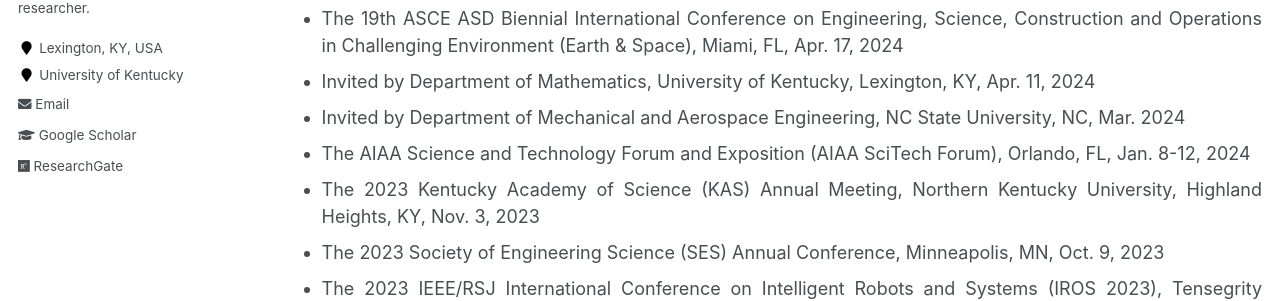
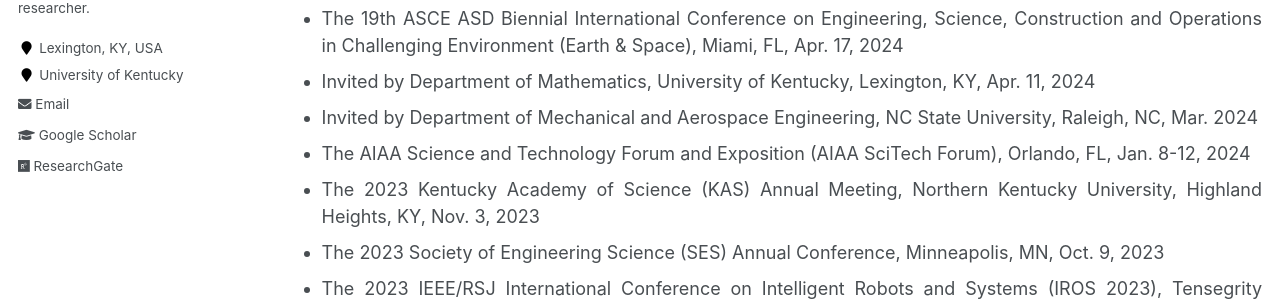
Before and after one commit to Muhao-Chen/muhao-chen.github.io, a Jekyll site: the page built from _pages/professional-activities.md, in a window 1280 px wide and 900 px high. Shown: the part 357-658 px from the top of the window. Built offline with Jekyll 4.4.1, drawn with Linux system fonts in a browser that asks for light colours.

Commit message:
Update professional-activities.md

```diff
--- a/_pages/professional-activities.md
+++ b/_pages/professional-activities.md
@@ -18,7 +18,7 @@ toc_max_header: 1
 - The 19th ASCE ASD Biennial International Conference on Engineering, Science, Construction and Operations in Challenging Environment (Earth & Space), Miami, FL, Apr. 17, 2024
 <!-- - Invited by Profs. Jing Qin and David Murrugarra,  - Applied Math Seminar, -->
 - Invited by Department of Mathematics, University of Kentucky, Lexington, KY, Apr. 11, 2024
-- Invited by Department of Mechanical and Aerospace Engineering, NC State University, NC, Mar. 2024
+- Invited by Department of Mechanical and Aerospace Engineering, NC State University, Raleigh, NC, Mar. 2024
 - The AIAA Science and Technology Forum and Exposition (AIAA SciTech Forum), Orlando, FL, Jan. 8-12, 2024
 - The 2023 Kentucky Academy of Science (KAS) Annual Meeting, Northern Kentucky University, Highland Heights, KY, Nov. 3, 2023
 - The 2023 Society of Engineering Science (SES) Annual Conference, Minneapolis, MN, Oct. 9, 2023
```
